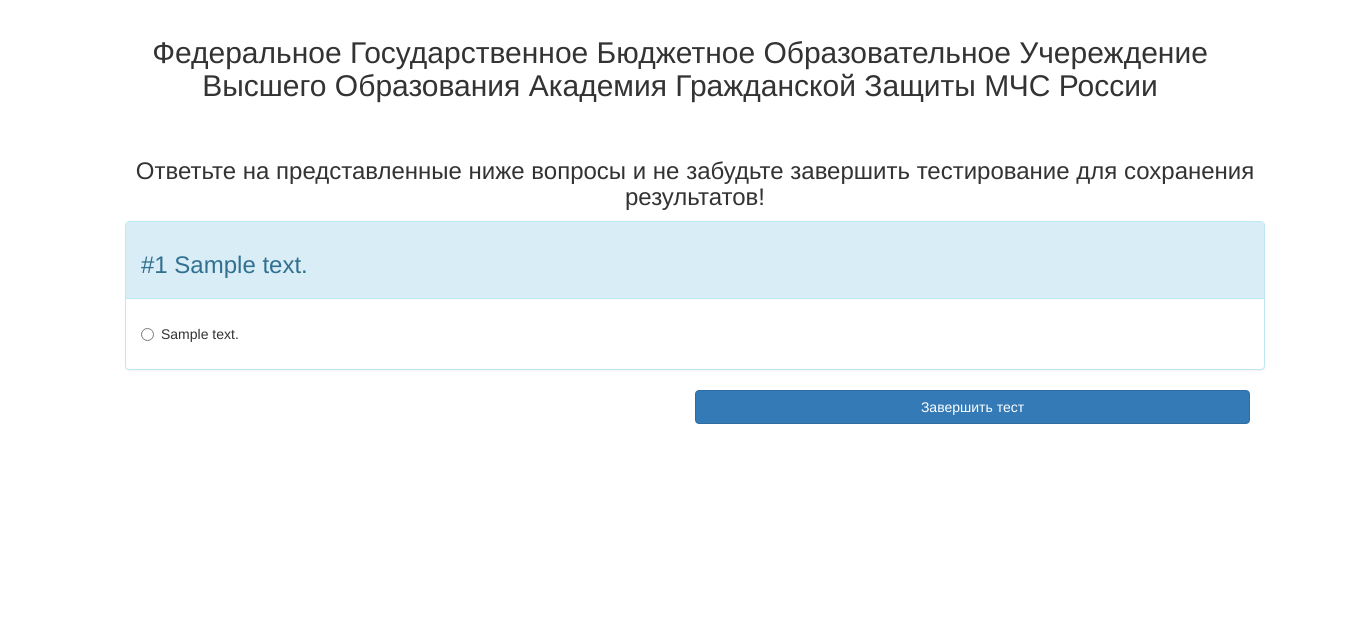
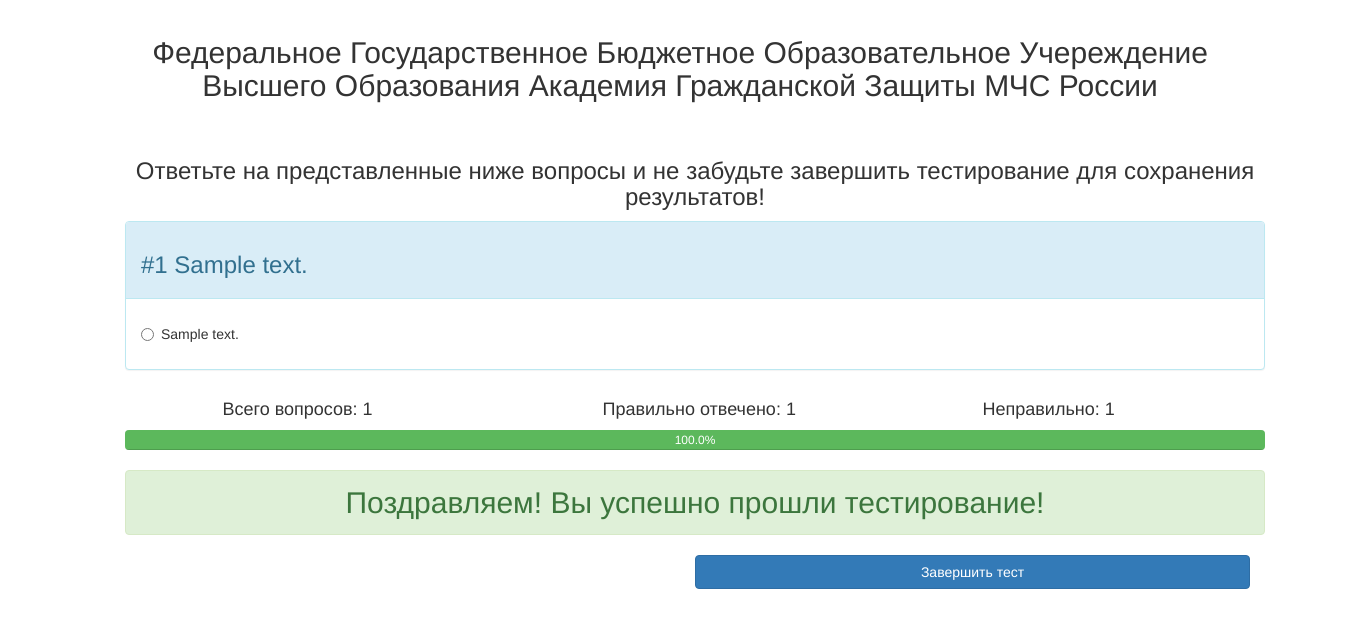
Before and after one commit to vnetserg/phtest, a Flask app: template phtest/templates/result.html in a window 1360 px wide. Shown: the top 628 px of the page. Run offline with Flask 2, Linux system fonts and the light colour scheme; the template is opened without the code that fills it: most values are stand-ins (such as "Sample title", 1, 10 or a date in 2020); some libraries are stand-ins or nearby versions.

Commit message:
Дополнил шаблоны

```diff
--- a/phtest/templates/result.html
+++ b/phtest/templates/result.html
@@ -48,16 +48,48 @@
 					            {% endfor %}
 						  	</div>
 						</div>
-						<script>
-							console.log();
-						</script>
 						{% endfor %}
 				  	</div>
 				</div>
 			</div>
 			<div class="row">
+				<div class="col-md-12 col-md-offset-1">
+					<div class="col-md-4 ">
+						<h4>
+							Всего вопросов: {{result.n_total}}
+						</h4>
+					</div>
+					<div class="col-md-4">
+						<h4>
+							Правильно отвечено: {{result.n_correct}}
+						</h4>
+					</div>
+					<div class="col-md-4">
+						<h4>
+							Неправильно: {{result.n_wrong}}
+						</h4>
+					</div>
+				</div>
+			</div>
+			<div class="container">
+				<div class="row">
+					<div class="col-md-12">
+						<div class="progress">
+							<div class="progress-bar {{'progress-bar-success' if (result.n_correct / result.n_total) >= 0.6 else 'progress-bar-danger'}}" role="progressbar" aria-valuemin="0" aria-valuemax="100" style="width: {{(result.n_correct / result.n_total) * 100}}%; min-width: 2em;">
+							 {{((result.n_correct / result.n_total) * 100)|round(1)}}%
+							</div>
+						</div>
+						<h2 class="text-center alert {{'alert-success' if (result.n_correct / result.n_total) >= 0.6 else 'alert-danger'}}">
+								{{'Поздравляем! Вы успешно прошли тестирование!' if (result.n_correct / result.n_total) >= 0.6 else 'Старайся лучше, пидор!'}}
+						</h2>
+					</div>
+				</div>
+			</div>
+			<div class="row">
 				<div class="col-md-6 col-md-offset-6">
-					<input type="submit" class="btn btn-primary btn-block" value="Завершить тест"/>
+					<form id="testing-ending-form" class="form-horizontal" method="GET" action="/testlist">
+						<input type="submit" class="btn btn-primary btn-block" value="Завершить тест" />
+					</form>
 				</div>
 			</div>
 		</div>
--- a/phtest/templates/test.html
+++ b/phtest/templates/test.html
@@ -33,10 +33,11 @@
 							            </h3>
 							        </div>
 									<div class="panel-body">
+
 								    	{% for ans in qst.answers %}
 				                        <div class="{{'checkbox' if qst.is_multi() == True else 'radio'}}">
 											<label>
-												<input type="{{'checkbox' if qst.is_multi() == True else 'radio'}}" name="answer" value="{{ans.id}}" id="{{ans.id}}">
+												<input type="{{'checkbox' if qst.is_multi() == True else 'radio'}}" name="answer" value="{{ans.id}}" id="ans1">
 										    		{{ ans.text }}
 											</label>
 										</div>
@@ -52,7 +53,7 @@
 					</div>
 				<div class="row">
 					<div class="col-md-6 col-md-offset-6">
-						<input type="submit" class="btn btn-primary btn-block" value="Завершить тест"/>
+						<input type="submit" class="btn btn-primary btn-block" value="Результаты теста" />
 					</div>
 				</div>
 			</form>
```
Also changed, not shown: phtest/templates/testlist.html (+6 -3 lines).
